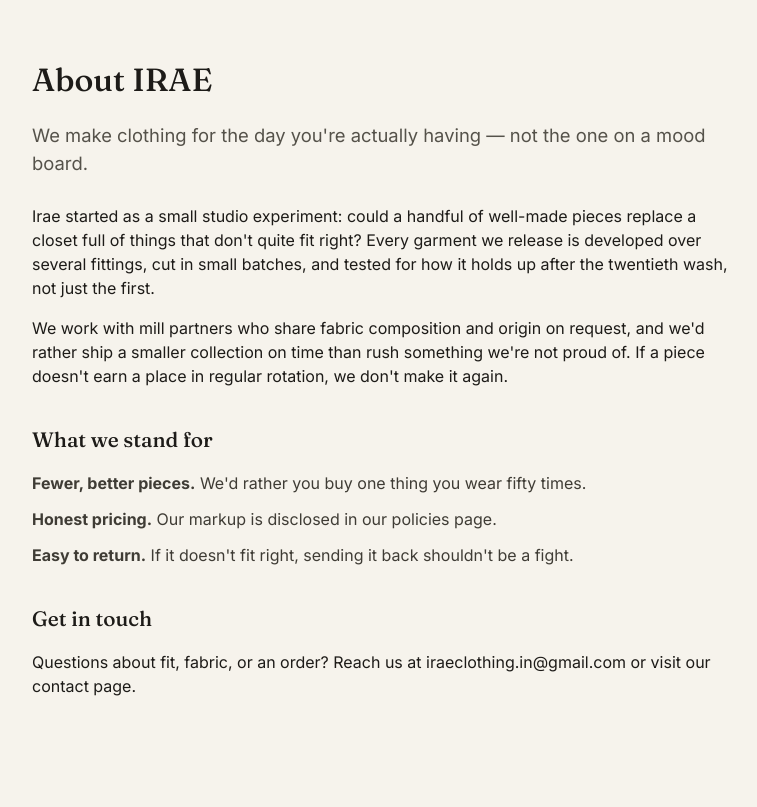
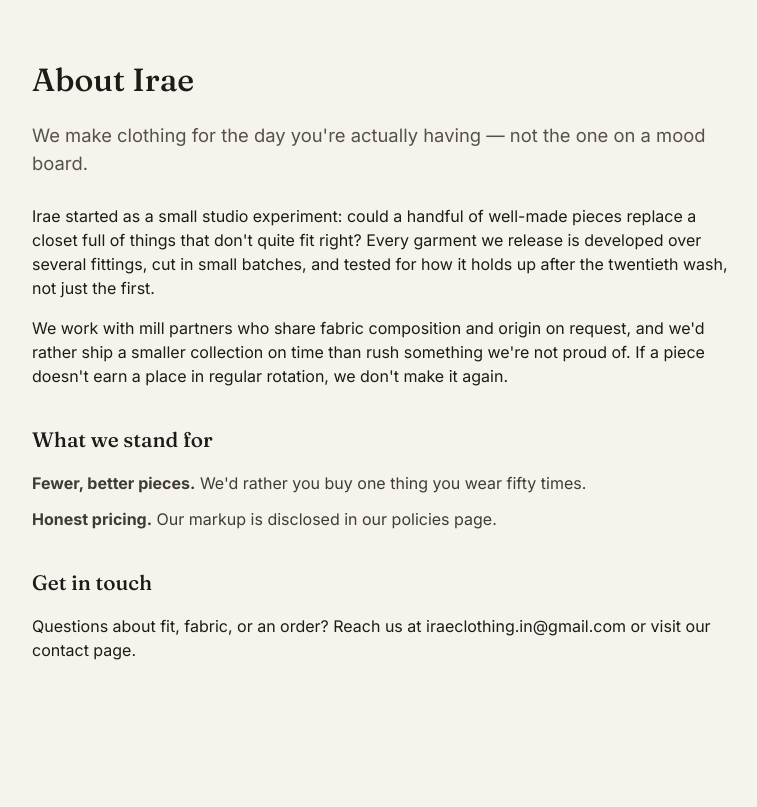
Before and after one commit to rhythm5-dev/CLOTHING-SITE, a Flask app: page /about in a window 1280 px wide. Shown: the part 103-910 px from the top of the page, without its empty margins (252-1009 px from the left). Run offline with Flask 3, Linux system fonts and the light colour scheme.

Commit message:
Fix header spelling and update return policy text
Corrected the spelling of 'Irae' in the header and removed a line about easy returns.

```diff
--- a/templates/about.html
+++ b/templates/about.html
@@ -3,7 +3,7 @@
 {% block content %}
 
 <div class="content-page">
-  <h1>About IRAE</h1>
+  <h1>About Irae</h1>
   <p class="lead">We make clothing for the day you're actually having — not the one on a mood board.</p>
 
   <p>Irae started as a small studio experiment: could a handful of well-made pieces replace a
@@ -18,7 +18,6 @@
   <ul class="about-list">
     <li><strong>Fewer, better pieces.</strong> We'd rather you buy one thing you wear fifty times.</li>
     <li><strong>Honest pricing.</strong> Our markup is disclosed in our <a href="{{ url_for('policies') }}">policies page</a>.</li>
-    <li><strong>Easy to return.</strong> If it doesn't fit right, sending it back shouldn't be a fight.</li>
   </ul>
 
   <h2>Get in touch</h2>
```
